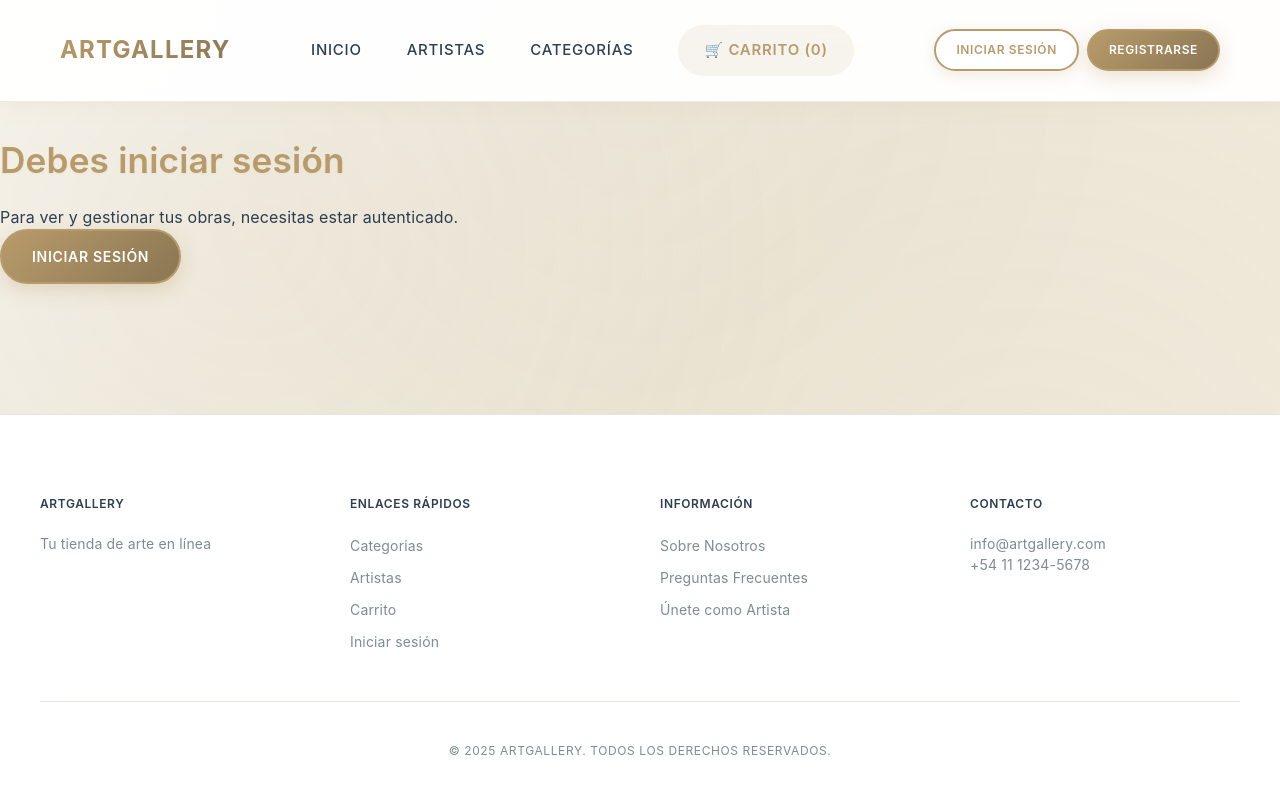
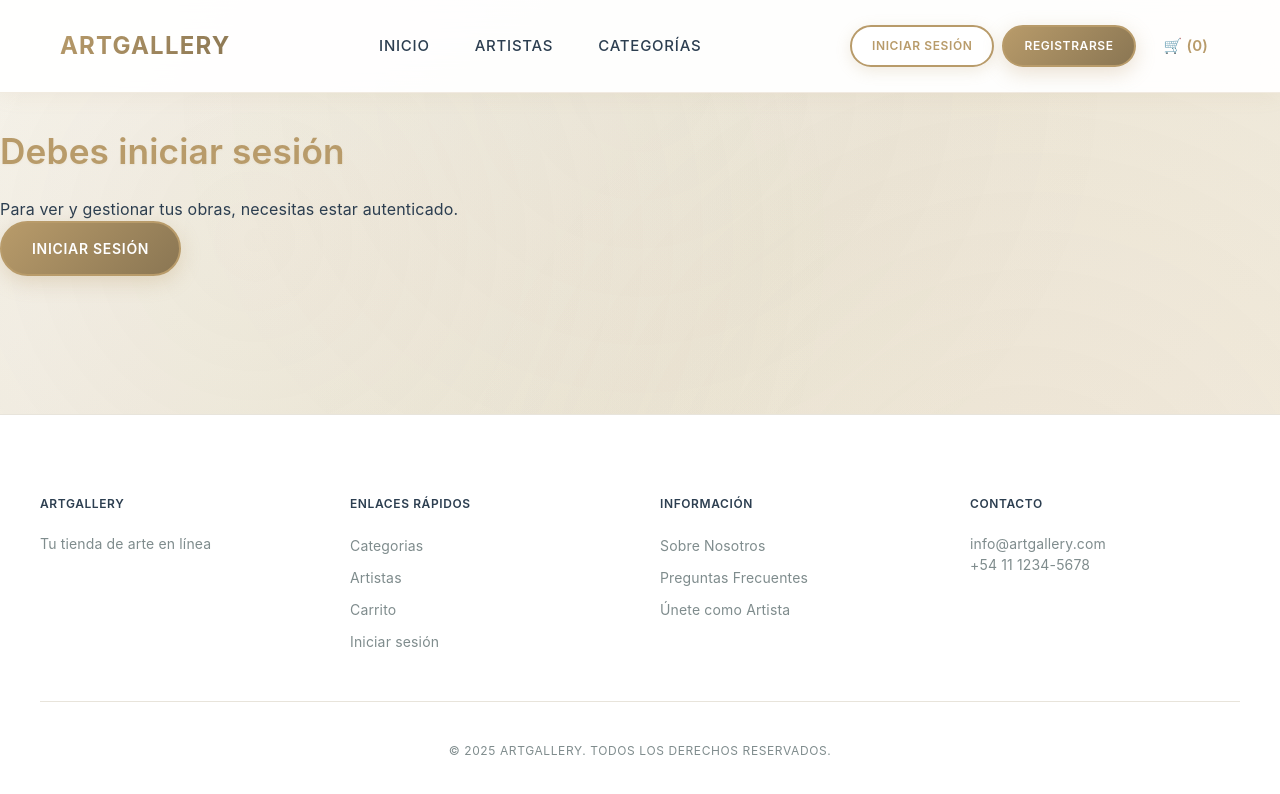
Before and after one commit to LeandroFullStackJs/TPO-Ecommerce-Front, a React (Vite) app: page /my-products in a window 1280 px wide. Shown: the top 794 px of the page. Built offline with nearby package versions, Linux system fonts and the light colour scheme; data requests are answered from the project's data file.

Commit message:
Detalles del Navbar

```diff
--- a/src/components/Navbar.jsx
+++ b/src/components/Navbar.jsx
@@ -113,11 +113,6 @@ export default function Navbar() {
             Categorías
           </Link>
 
-          {/* ENLACE AL CARRITO CON CONTADOR */}
-          <Link to="/carrito" className="navbar-link cart-link" onClick={closeMobileMenu}>
-            🛒 Carrito ({totals.count})
-          </Link>
-
           {/* SECCIÓN DE AUTENTICACIÓN EN MÓVILES */}
           <div className="navbar-auth-mobile">
             {isAuthenticated ? (
@@ -135,6 +130,9 @@ export default function Navbar() {
                 <button onClick={handleLogout} className="btn btn-outline btn-sm">
                   Cerrar sesión
                 </button>
+                <Link to="/carrito" className="navbar-link" onClick={closeMobileMenu}>
+                  🛒 Carrito ({totals.count})
+                </Link>
               </div>
             ) : (
               // BOTONES PARA USUARIOS NO AUTENTICADOS
@@ -145,6 +143,9 @@ export default function Navbar() {
                 <Link to="/register" className="btn btn-primary btn-sm" onClick={closeMobileMenu}>
                   Registrarse
                 </Link>
+                <Link to="/carrito" className="navbar-link" onClick={closeMobileMenu}>
+                  🛒 Carrito ({totals.count})
+                </Link>
               </div>
             )}
           </div>
@@ -153,7 +154,7 @@ export default function Navbar() {
         {/* SECCIÓN DE AUTENTICACIÓN PARA DESKTOP */}
         <div className="navbar-auth">
           {isAuthenticated ? (
-            // MENÚ DE USUARIO AUTENTICADO
+            <>
               <div
                 className="user-dropdown"
                 onMouseEnter={() => setIsUserMenuOpen(true)}
@@ -172,6 +173,7 @@ export default function Navbar() {
                   </div>
                 )}
               </div>
+            </>
           ) : (
             // BOTONES PARA USUARIOS NO AUTENTICADOS
             <div className="auth-buttons">
@@ -183,6 +185,9 @@ export default function Navbar() {
               </Link>
             </div>
           )}
+          <Link to="/carrito" className="navbar-cart-icon">
+            🛒 ({totals.count})
+          </Link>
         </div>
       </div>
     </nav>
--- a/src/styles.css
+++ b/src/styles.css
@@ -266,6 +266,7 @@ body::before {
   width: 100%;
 }
 
+/*
 .cart-link {
   display: flex;
   align-items: center;
@@ -289,6 +290,7 @@ body::before {
   box-shadow: 0 8px 25px rgba(184, 155, 106, 0.3);
   border-color: var(--primary-color);
 }
+  */
 
 .navbar-auth {
   display: flex;
@@ -400,14 +402,27 @@ body::before {
   background-color: #fdf2f2;
 }
 
+/* Icono del carrito en la Navbar (Desktop) */
+.navbar-cart-icon {
+  display: flex;
+  align-items: center;
+  color: var(--primary-color);
+  text-decoration: none;
+  font-weight: 600;
+  font-size: 15px;
+  transition: var(--transition);
+  padding: 8px 12px;
+}
+
+.navbar-cart-icon:hover {
+  transform: scale(1.1);
+  color: var(--primary-color);
+}
+
 /* Estilos para móviles ocultos por defecto */
 .navbar-auth-mobile,
 .user-menu-mobile,
 .auth-buttons-mobile {
-  display: none;
-}
-
-.cart-link::after {
   display: none;
 }
 
@@ -663,6 +678,10 @@ body::before {
     box-shadow: -5px 0 30px rgba(0, 0, 0, 0.1);
   }
 
+  .navbar-cart-icon {
+    display: none; /* Ocultar el ícono del carrito de desktop en móvil */
+  }
+
   .navbar-menu.active {
     right: 0;
   }
@@ -3096,8 +3115,3 @@ h2:not(.product-form h2) {
 .featured .stock {
   font-size: 10px; /* Reducido de 11px */
 }
-
-.featured .product-actions {
-  /* Estos estilos ya no son necesarios porque el botón ahora es un pie de página integrado. */
-  /* Los estilos base de .product-actions se aplicarán. */
-}
```
Lines whose indentation alone changed are shown as unchanged.
